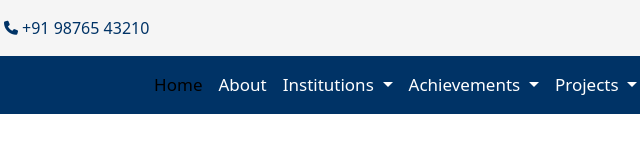
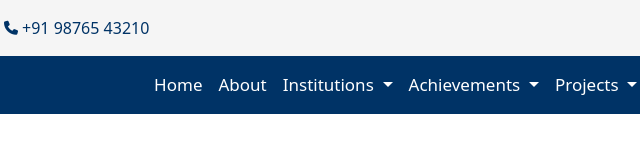
Before and after one commit to madhu-fullstack-web-developer/nankana_sahib_trust, a plain HTML site: page header.html in a window 1280 px wide. Shown: the full height of the page, 226-866 px from the left. Drawn offline with nearby package versions, Linux system fonts and the light colour scheme.

Commit message:
Update header.html

```diff
--- a/header.html
+++ b/header.html
@@ -68,7 +68,7 @@
         </button>
         <div class="collapse navbar-collapse" id="navbarSupportedContent">
           <ul class="navbar-nav ms-auto mb-2 mb-lg-0">
-            <li><a href="#" class="nav-link active px-2">Home</a></li>
+            <li><a href="#" class="nav-link px-2">Home</a></li>
             <li><a href="#" class="nav-link px-2">About</a></li>
             <li class="nav-item dropdown">
               <a class="nav-link dropdown-toggle" href="#" role="button" data-bs-toggle="dropdown"
```
